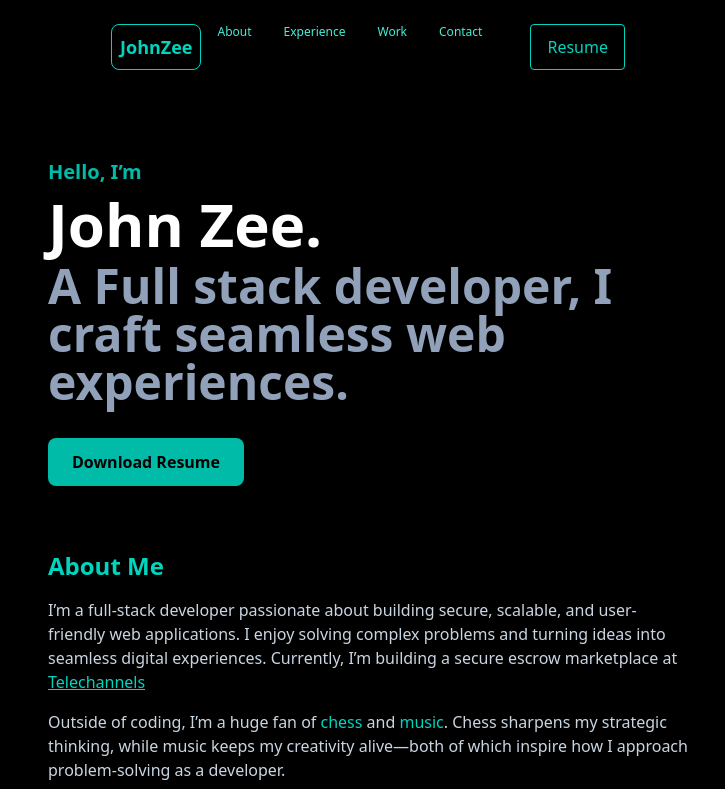
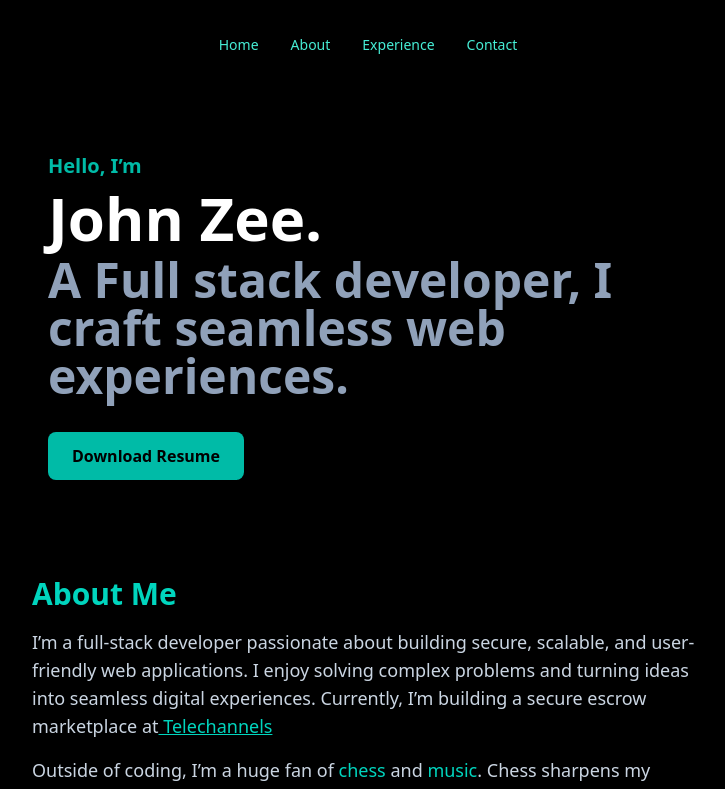
Before and after one commit to yohaboy/port, a React (Vite) app: page / in a window 1280 px wide. Shown: the top 789 px of the page, without its empty margins (272-997 px from the left). Built offline with nearby package versions, Linux system fonts and the light colour scheme.

Commit message:
header-update

```diff
--- a/package.json
+++ b/package.json
@@ -10,6 +10,7 @@
     "preview": "vite preview"
   },
   "dependencies": {
+    "lucide-react": "^0.525.0",
     "react": "^19.1.0",
     "react-dom": "^19.1.0",
     "react-icons": "^5.5.0"
--- a/src/components/About.jsx
+++ b/src/components/About.jsx
@@ -2,13 +2,13 @@ import React from "react";
 
 export default function About() {
   return (
-<section className="max-w-4xl px-8 md:px-32 py-16">
-  <h2 className="text-2xl font-bold text-teal-400 mb-4">About Me</h2>
-  <p className="text-slate-300 max-w-2xl mb-4">
+<section className="flex flex-col px-8 md:px-32 py-16 mt-8">
+  <h2 className="text-3xl font-bold text-teal-400 mb-4">About Me</h2>
+  <p className="text-slate-300 max-w-2xl mb-4 text-lg">
     I’m a full-stack developer passionate about building secure, scalable, and user-friendly web applications. I enjoy solving complex problems and turning ideas into seamless digital experiences. Currently, I’m building a secure escrow marketplace at
     <a href="https://www.telechannels.store" className="text-teal-400 underline"> Telechannels</a>
   </p>
-  <p className="text-slate-300 max-w-2xl">
+  <p className="text-slate-300 max-w-2xl text-lg">
     Outside of coding, I’m a huge fan of <span className="text-teal-400">chess</span> and <span className="text-teal-400">music</span>. Chess sharpens my strategic thinking, while music keeps my creativity alive—both of which inspire how I approach problem-solving as a developer.
   </p>
 </section>
--- a/src/components/Header.jsx
+++ b/src/components/Header.jsx
@@ -2,22 +2,13 @@ import React from "react";
 
 export default function Header() {
   return (
-    <header className="flex gap-4 px-8 py-6">
-      {/* Logo */}
-      <div className="border border-teal-400 rounded-lg p-2 flex items-center">
-        <span className="text-teal-400 font-bold text-lg">JohnZee</span>
-      </div>
-      {/* Navigation */}
-      <nav className="space-x-8 hidden md:flex">
-        <a href="#about" className="text-xs text-teal-300 hover:text-white transition">About</a>
-        <a href="#experience" className="text-xs text-teal-300 hover:text-white transition">Experience</a>
-        <a href="#work" className="text-xs text-teal-300 hover:text-white transition">Work</a>
-        <a href="#contact" className="text-xs text-teal-300 hover:text-white transition">Contact</a>
-        <button className="ml-4 px-4 py-1 border border-teal-400 text-teal-400 rounded hover:bg-teal-400 hover:text-[#0a192f] transition">Resume</button>
+    <header className="flex gap-4 px-8 py-8">
+      <nav className="space-x-8 ">
+      <a href="#home" className="text-sm text-teal-300 hover:text-white transition">Home</a>
+        <a href="#about" className="text-sm text-teal-300 hover:text-white transition">About</a>
+        <a href="#experience" className="text-sm text-teal-300 hover:text-white transition">Experience</a>
+        <a href="#contact" className="text-sm text-teal-300 hover:text-white transition">Contact</a>
       </nav>
-      <button className="flex md:hidden">
-        =
-      </button>
     </header>
   );
 }
```
Also changed, not shown: 1 other file (tests, documents, lock files or other folders).
